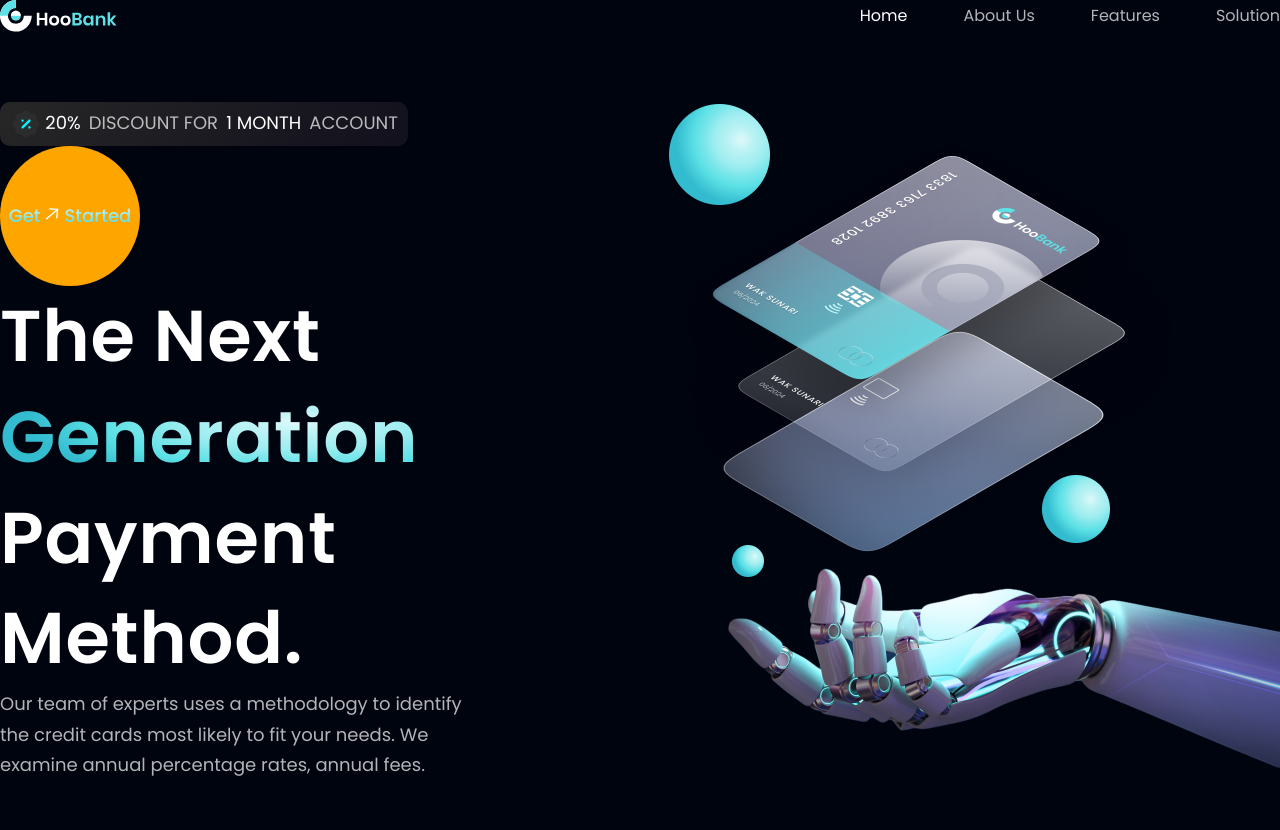
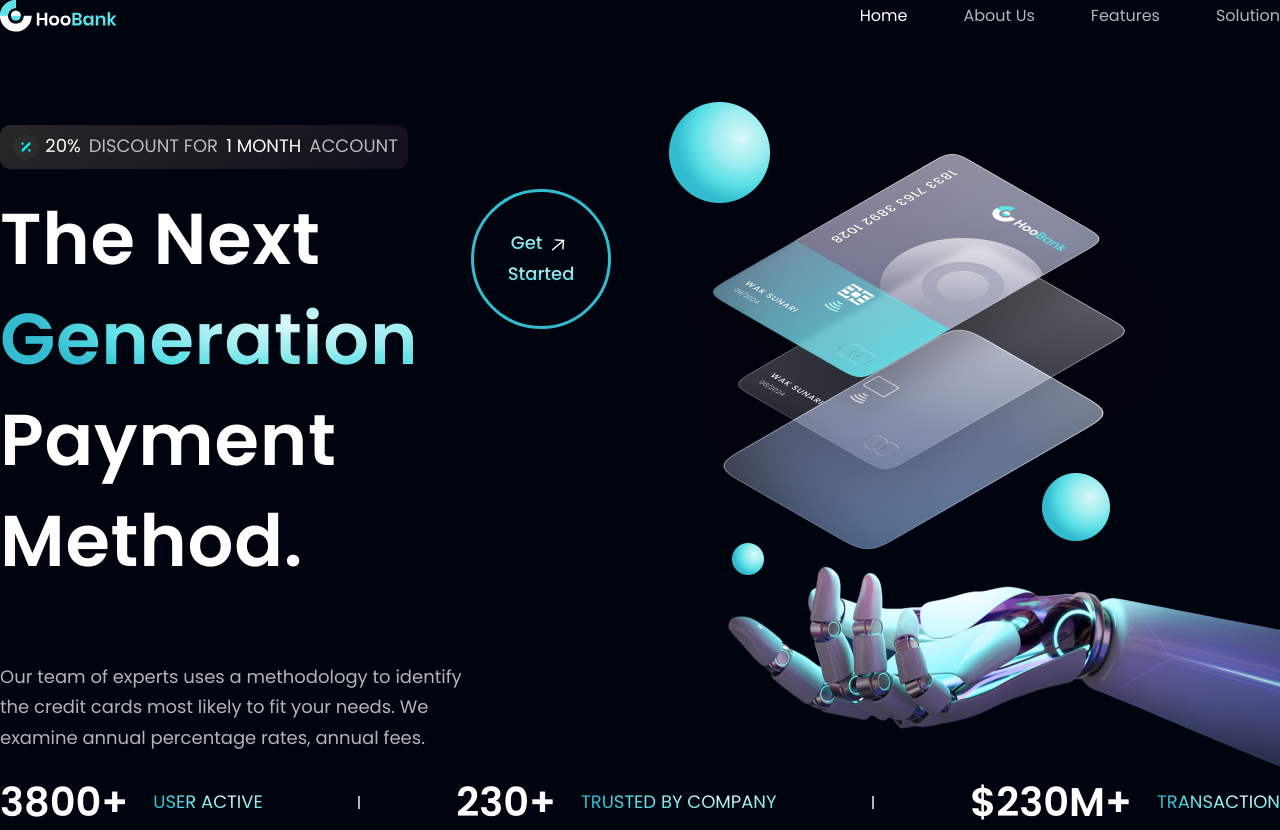
Before and after one commit to adhampton110/HooBank, a Vue app: page / in a window 1280 px wide. Before the commit the page ends 800 px from the top, so only its background shows below. Built offline with nearby package versions, Linux system fonts and the light colour scheme.

Commit message:
Hero Stats

```diff
--- a/src/components/CTACircle.vue
+++ b/src/components/CTACircle.vue
@@ -2,9 +2,11 @@
 </script>
 
 <template>
-    <div class="circle">
-        <p>Get</p>
+    <div class="circle float-right">
+        <div class="flex items-end">
+        <p>Get&nbsp;</p>
         <i class="arrow-up"></i>
+        </div>
         <p>Started</p>
     </div>
 </template>
@@ -21,10 +23,13 @@
         width: 140px;
         height: 140px;
         display:flex;
+        flex-direction: column;
         justify-content: center;
         align-items: center;
-        background-color: orange;
+        background-color: transparent;
+        border: 3px solid #33BBCF;
         border-radius: 100%;
+        cursor: pointer;
     }
     .arrow-up {
         background-image: url('../assets/arrow-up.svg');
--- a/src/components/Discount.vue
+++ b/src/components/Discount.vue
@@ -16,6 +16,7 @@
     display: flex;
     padding: 6px 10px;
     justify-content: space-between;
+    align-items: center;
 }
     .discount-image {
         background-image: url('../assets/Discount.svg');
--- /dev/null
+++ b/src/components/Stat.vue
@@ -0,0 +1,22 @@
+<script setup>
+    defineProps({
+        stat: String,
+        number: String,
+    })
+</script>
+<template>
+    <div class="stat">
+        <h3>{{ number }}</h3>
+        <p class="cyan">{{ stat }}</p>
+    </div>
+</template>
+<style scoped>
+    h3 {
+        color: var(--white);
+    }
+    .stat {
+        display: flex;
+        align-items: center;
+        gap: 25px;
+    }
+</style>
--- /dev/null
+++ b/src/components/VerticleLine.vue
@@ -0,0 +1,9 @@
+<template>
+    <div class="vl"></div>
+</template>
+<style scoped>
+    .vl {
+        border-left: 2px solid var(--gray);
+        height: 13px;
+    }
+</style>
--- a/src/layouts/Hero/Hero.vue
+++ b/src/layouts/Hero/Hero.vue
@@ -2,16 +2,17 @@
 import Navbar from '../../components/Navbar.vue';
 import Discount from '../../components/Discount.vue';
 import CTACircle from '../../components/CTACircle.vue';
+import VerticleLine from '../../components/VerticleLine.vue';
+import Stat from '../../components/Stat.vue';
 </script>
 
 <template>
     <section id="hero">
         <Navbar/>
-
-        <div class="flex items-center mt-[70px]">
+        <div class="flex items-center justify-between mt-[70px]">
             <div class="hero-content">
                 <Discount percent="20" duration="1 MONTH"/>
-                <div>
+                <div class="mb-[70px] mt-[20px]">
                     <CTACircle/>
                     <h1>The Next <span class="cyan">Generation</span> Payment Method.</h1>
                 </div>
@@ -22,15 +23,31 @@
             </div>
             <img class="hero-image" src="../../assets/robot.png" alt="robot">
         </div>
+        <div class="company-stats">
+            <Stat number="3800+" stat="USER ACTIVE"/>
+            <VerticleLine/>
+            <Stat number="230+" stat="TRUSTED BY COMPANY"/>
+            <VerticleLine/>
+            <Stat number="$230M+" stat="TRANSACTION"/>
+        </div>
     </section>
 </template>
 
 <style scoped>
+    .hero-content {
+        max-width: 670px;
+    }
     .hero-content p {
         max-width: 483px;
         text-align: left;
+
     }
     .hero-image {
         width: 669px;
     }
+    .company-stats {
+        display: flex;
+        justify-content: space-between;
+        align-items: center;
+    }
 </style>
--- a/src/style.css
+++ b/src/style.css
@@ -28,6 +28,12 @@
   font-weight: 600;
   line-height: 160%;
 }
+h3 {
+  font-size: 40px;
+  font-size: normal;
+  font-weight: 600;
+  line-height: 130%;
+}
 a {
   color: var(--gray);
   font-size: 16px;
```
